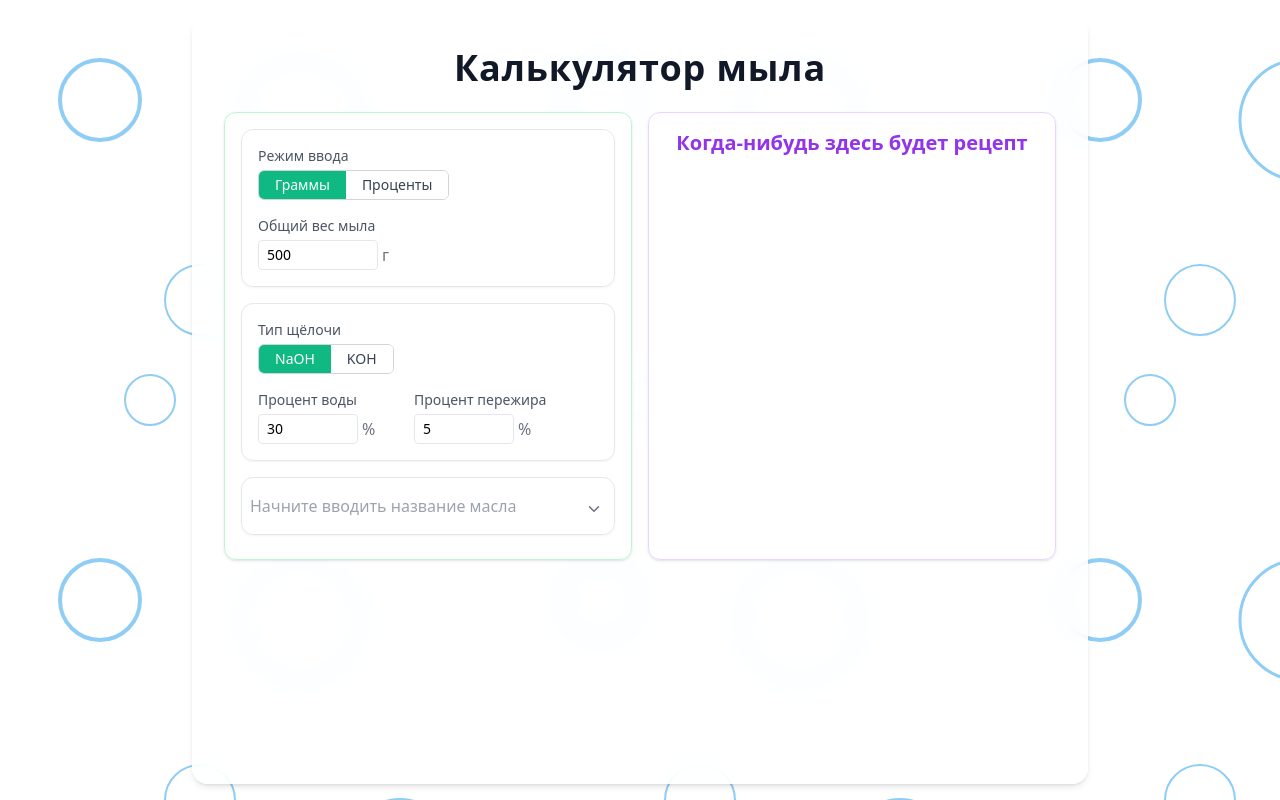
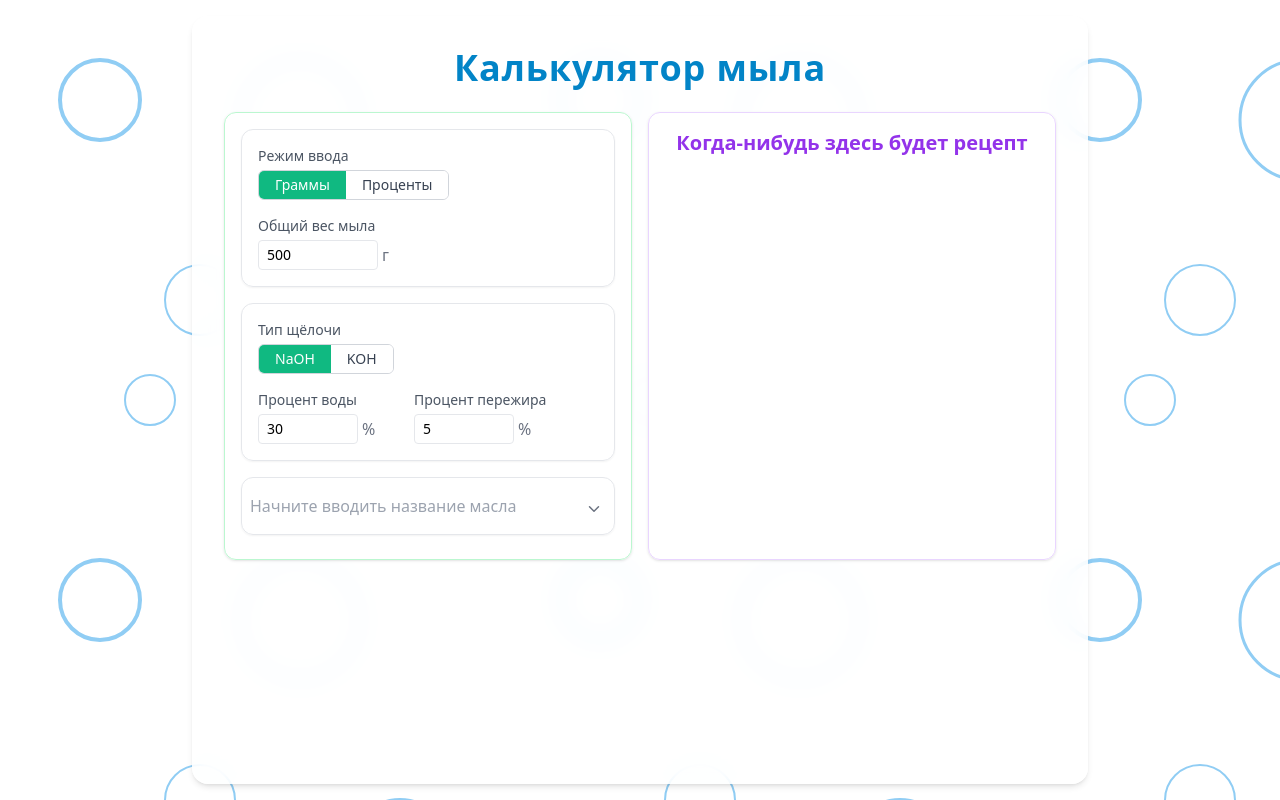
Before and after one commit to zheleznikov/sava-savon-soap, a React (Vite) app: page / in a window 1280 px wide. Built offline with nearby package versions, Linux system fonts and the light colour scheme.

Commit message:
layout mvp updated

```diff
--- a/src/components/OilAutocomplete.tsx
+++ b/src/components/OilAutocomplete.tsx
@@ -59,7 +59,9 @@ export const OilAutocomplete = ({onToggle, selectedOils}: OilAutocompleteProps)
                             setDropdownOpen(false);
                         }
                     }}
-
+                    onBlur={() => {
+                        setTimeout(() => setDropdownOpen(false), 100);
+                    }}
                     onFocus={() => setDropdownOpen(true)}
                     // className="w-full border rounded px-3 py-2 pr-10 focus:ring-2 focus:ring-purple-400 transition"
                     className={`w-full border border-gray-200 p-2 pt-4 pb-4 bg-white/70 backdrop-blur-sm shadow-sm
--- a/src/components2/Calculator.tsx
+++ b/src/components2/Calculator.tsx
@@ -5,7 +5,7 @@ import {InputBlock} from "./InputBlock";
 export const Calculator: FC = () => {
     return (
         <>
-            <h1 className="text-3xl sm:text-4xl font-semibold text-gray-900 mb-6 text-center tracking-wide">
+            <h1 className="text-3xl sm:text-4xl font-semibold text-sky-600 mb-6 text-center tracking-wide">
                 Калькулятор мыла
             </h1>
 
```
